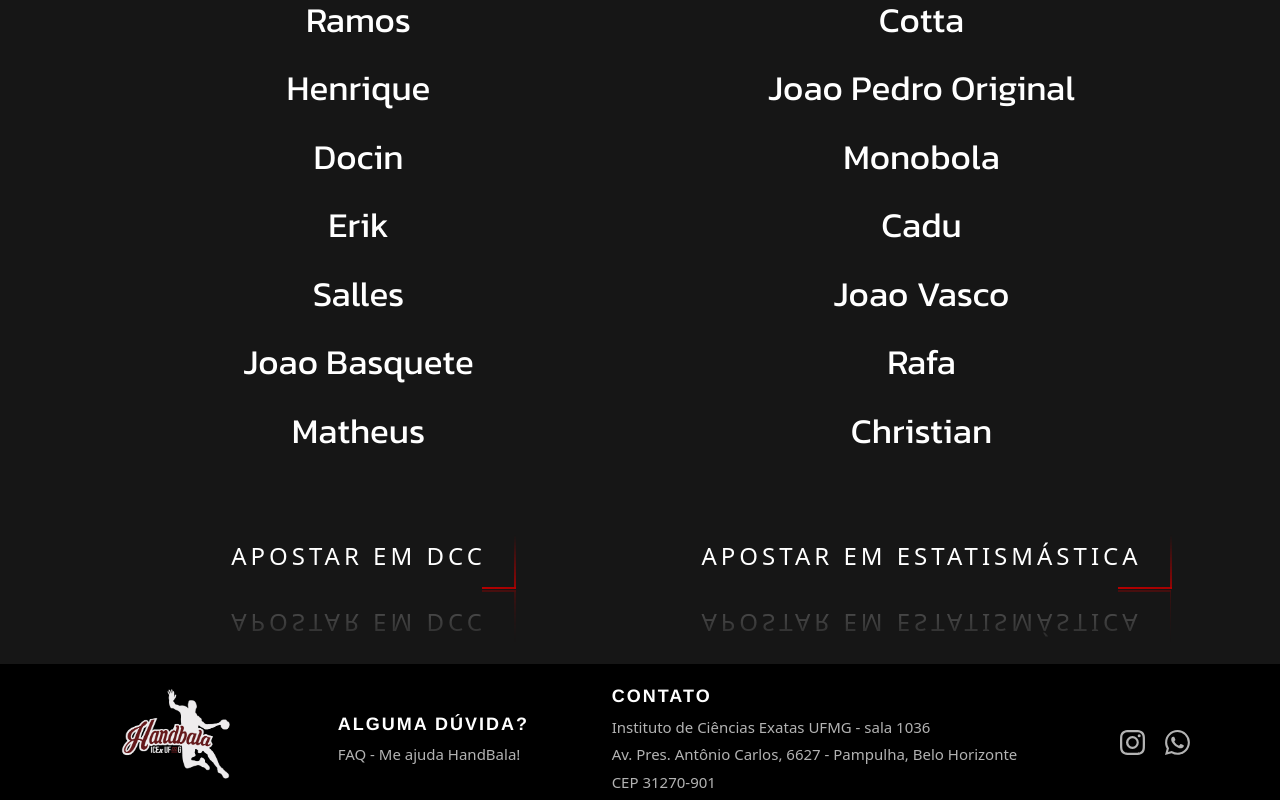
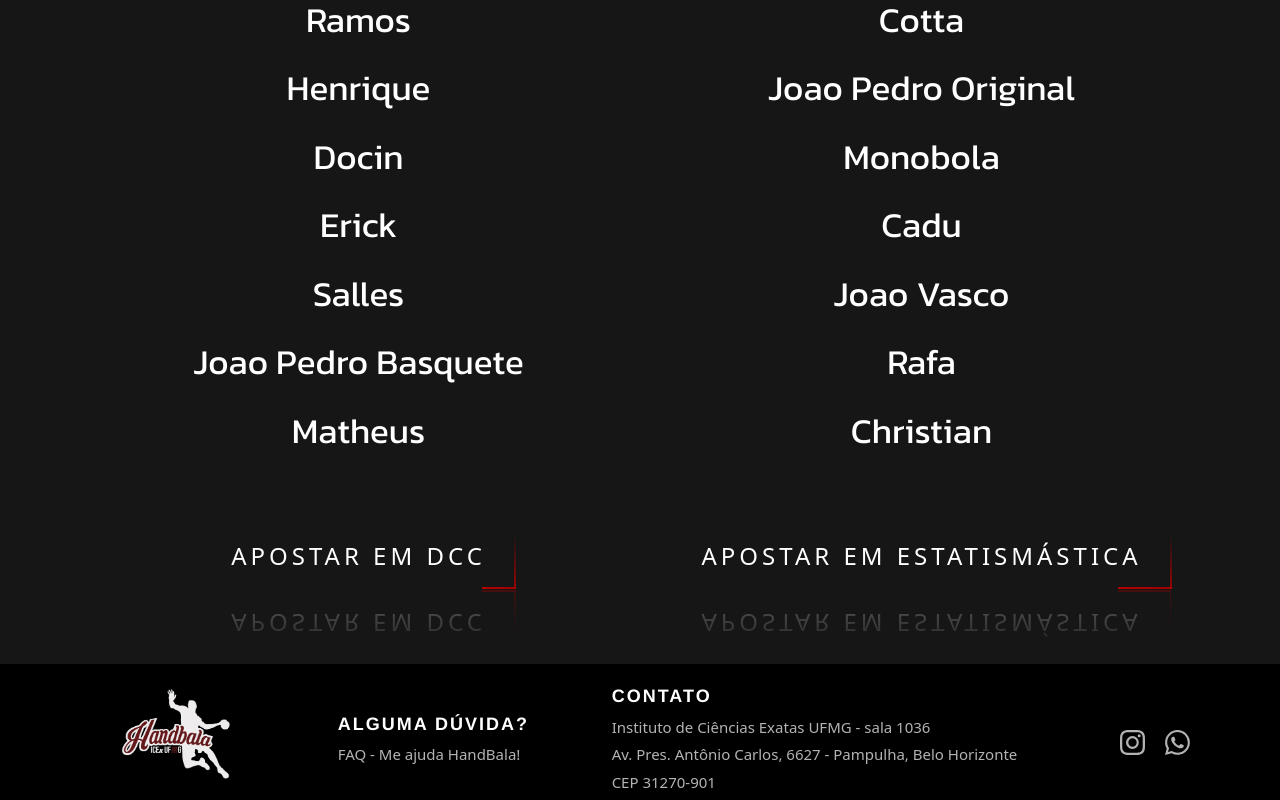
Before and after one commit to Arthur6890/hand-bet, a Next.js app: page /escalacoes in a window 1280 px wide. Shown: the part 771-1571 px from the top of the page. Built offline with nearby package versions, Linux system fonts and the light colour scheme.

Commit message:
correcao em alguns nomes do DCC

```diff
--- a/components/lineUp/dcc.ts
+++ b/components/lineUp/dcc.ts
@@ -18,13 +18,13 @@ export const DccLineUp = [
     nome: "Docin",
   },
   {
-    nome: "Erik",
+    nome: "Erick",
   },
   {
     nome: "Salles",
   },
   {
-    nome: "Joao Basquete",
+    nome: "Joao Pedro Basquete",
   },
   {
     nome: "Matheus",
```
